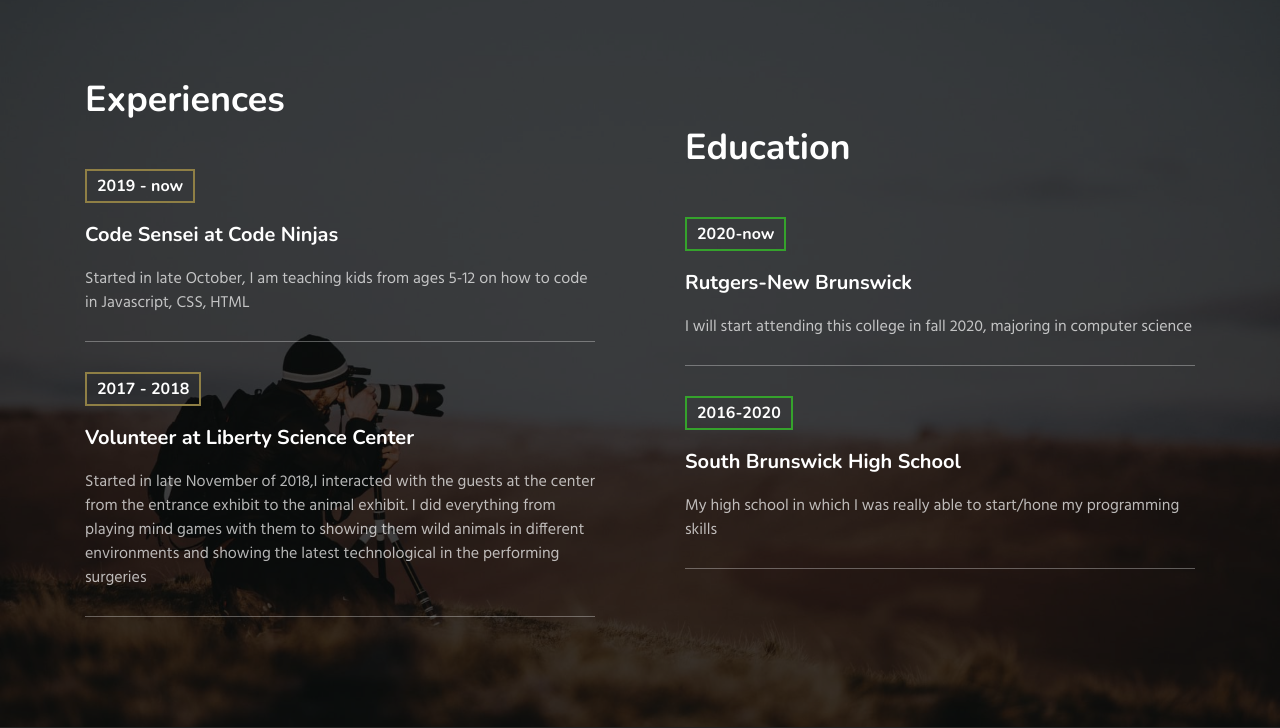
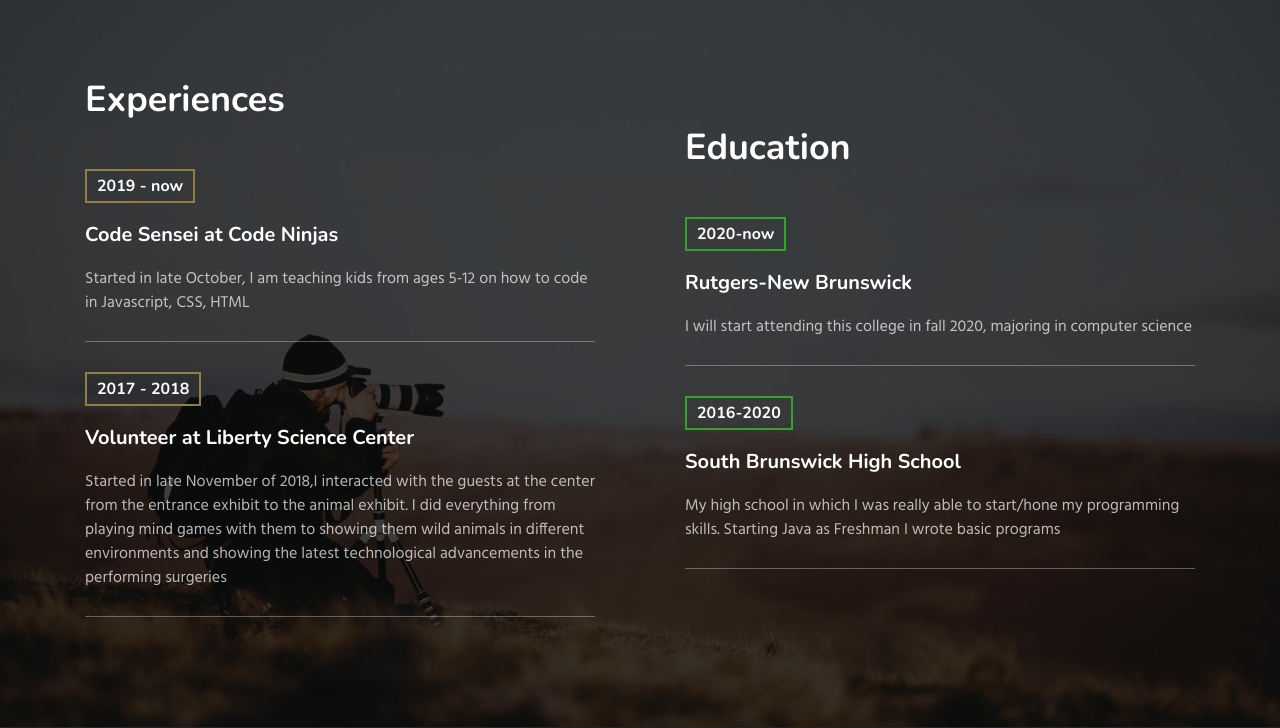
Before and after one commit to ghautham-sam01/webApp, a Flask app: page / in a window 1280 px wide. Shown: the part 2668-3396 px from the top of the page. Run offline with Flask 2, Linux system fonts and the light colour scheme; some libraries are stand-ins or nearby versions.

Commit message:
added more changes

```diff
--- a/templates/contact.html
+++ b/templates/contact.html
@@ -158,7 +158,7 @@
 </section>
 <!-- //contact --><!-- grids block 5 -->
  <section class="w3l-footer-29-main" id="footer">
-  <div class="footer-29 text-center editContent medium-editor-element" contenteditable="true" spellcheck="true" data-medium-editor-element="true" role="textbox" aria-multiline="true" data-medium-editor-editor-index="4" medium-editor-index="89ccb21e-2fbb-bc93-4466-f3126352ca28" data-placeholder="Type your text" data-medium-focused="true">
+  <div class="footer-29 text-center editContent medium-editor-element">
       <div class="container">
 
         <div class="main-social-footer-29">
--- a/templates/index.html
+++ b/templates/index.html
@@ -322,14 +322,15 @@
 					<div class="experience-top editContent">
             <h5 class="editContent" style="outline: rgba(233, 94, 94, 0.5) solid 2px; outline-offset: -2px; cursor: pointer;">2019 - now</h5>
 						<h4 class="editContent">Code Sensei at Code Ninjas</h4>
-						<p class="my-3 text-white editContent" style="outline: none; cursor: inherit;">Started in late October, I am teaching kids from ages 5-12 on how to code in Javascript, CSS, HTML</p>
+						<p class="my-3 text-white editContent" style="outline: none; cursor: inherit;">Started in late October, I am teaching kids
+                            from ages 5-12 on how to code in Javascript, CSS, HTML</p>
             </div>
             <div class="experience-top editContent">
               <h5 class="editContent" style="outline: rgba(233, 94, 94, 0.5) solid 2px; outline-offset: -2px; cursor: pointer;">2017 - 2018</h5><h4 class="editContent">Volunteer at Liberty Science Center</h4>
               <p class="my-3 text-white editContent">
                   Started in late November of 2018,I interacted with the guests at the center from the entrance exhibit
                   to the animal exhibit. I did everything from playing mind games with them to showing them wild animals
-              in different environments and showing the latest technological in the performing surgeries </p>
+              in different environments and showing the latest technological advancements in the performing surgeries </p>
               </div>
 					</div>
 					<div class="column2">
@@ -344,7 +345,7 @@
                 <h5 class="editContent">2016-2020</h5>
                 <h4 class="editContent">South Brunswick High School</h4>
                 <p class="my-3 text-white editContent">My high school in which I was really able to start/hone my
-                programming skills</p>
+                programming skills. Starting Java as Freshman I wrote basic programs </p>
                 </div>
 					</div>
 			</div>
@@ -352,12 +353,12 @@
 	</div>
 </section><!-- grids block 5 -->
  <section class="w3l-footer-29-main" id="footer">
-  <div class="footer-29 text-center editContent medium-editor-element" contenteditable="true" spellcheck="true" data-medium-editor-element="true" role="textbox" aria-multiline="true" data-medium-editor-editor-index="4" medium-editor-index="89ccb21e-2fbb-bc93-4466-f3126352ca28" data-placeholder="Type your text" data-medium-focused="true">
+  <div class="footer-29 text-center editContent medium-editor-element">
       <div class="container">
 
         <div class="main-social-footer-29">
 
-          <a href="https://www.facebook.com/profile.php?id=100011048823388" ><span class="fa fa-facebook"></span></a>
+          <a href="https://www.facebook.com/profile.php?id=100011048823388"><span class="fa fa-facebook"></span></a>
           <a href="#twitter"><span class="fa fa-twitter"></span></a>
           <a href="#instagram"><span class="fa fa-instagram"></span></a>
           <a href="#github"><span class="fa fa-github" style="color: rgb(255, 255, 255); font-size: 18px;" src="bundles/images/g3.jpg" id="ui-id-43"></span></a>
```
